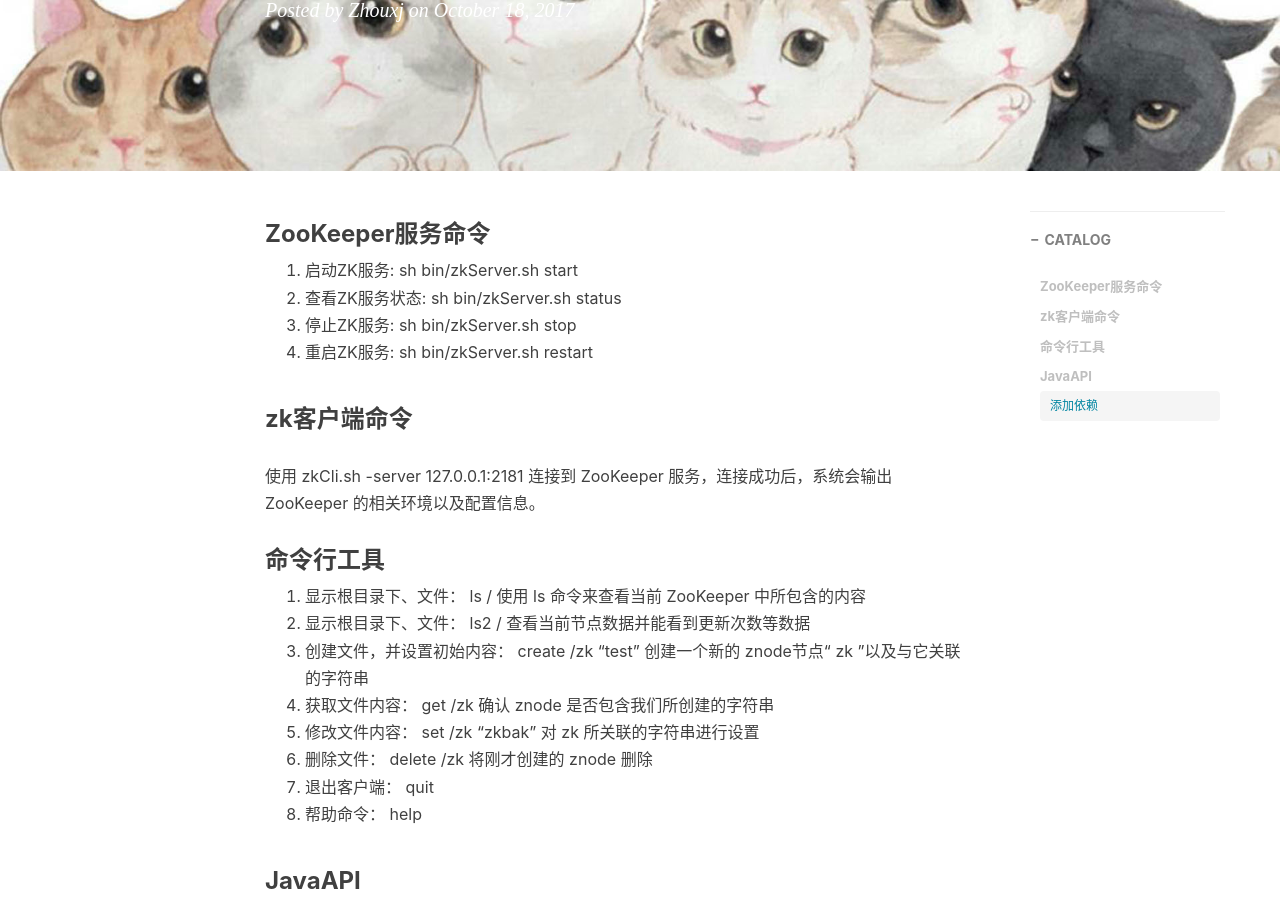
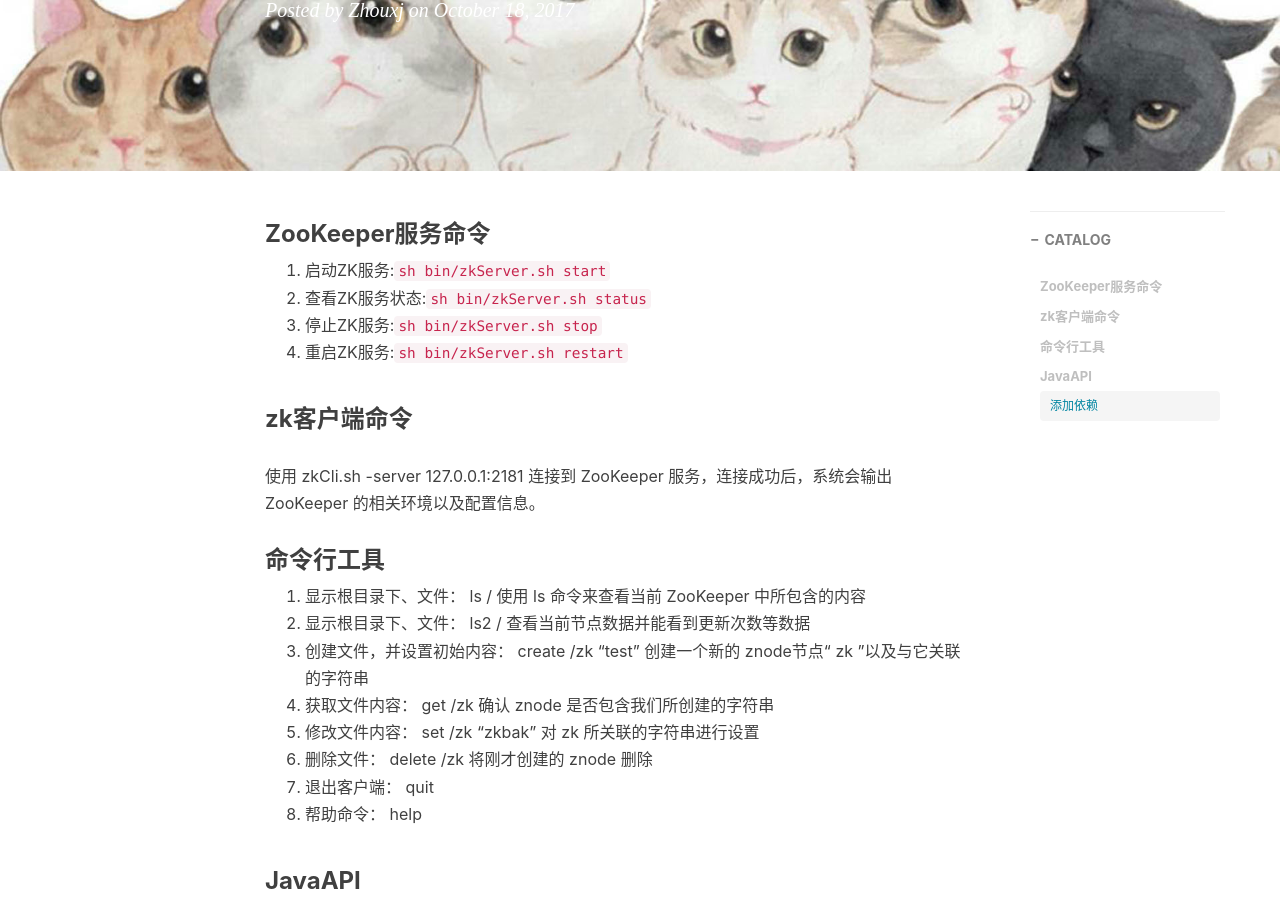
Before and after one commit to archer811/archer811.github.io, a Jekyll site: the page built from _posts/2017-10-18-zookeeper-use.markdown, in a window 1280 px wide and 900 px high, scrolled down 412 px. Built offline with Jekyll 4.4.1, drawn with Linux system fonts in a browser that asks for light colours; nearby versions of some CDN libraries; comment, search, counter and statistics services are not loaded.

````diff
--- a/_posts/2017-10-18-zookeeper-use.markdown
+++ b/_posts/2017-10-18-zookeeper-use.markdown
@@ -13,10 +13,10 @@ tags:
 
 ### ZooKeeper服务命令
 
-1. 启动ZK服务:       sh bin/zkServer.sh start
-2. 查看ZK服务状态: sh bin/zkServer.sh status
-3. 停止ZK服务:       sh bin/zkServer.sh stop
-4. 重启ZK服务:       sh bin/zkServer.sh restart
+1. 启动ZK服务:`sh bin/zkServer.sh start`
+2. 查看ZK服务状态:`sh bin/zkServer.sh status`
+3. 停止ZK服务:`sh bin/zkServer.sh stop`
+4. 重启ZK服务:`sh bin/zkServer.sh restart`
 
 ### zk客户端命令
 
@@ -36,7 +36,6 @@ tags:
 ### JavaAPI
 
 #### 添加依赖
-
 ```
 <dependency>
     <groupId>org.apache.zookeeper</groupId>
````
Also changed, not shown: _posts/2017-10-11-scala-grammar.markdown (+4 -5 lines), img/post-bg-zookeeper.jpg (added).
